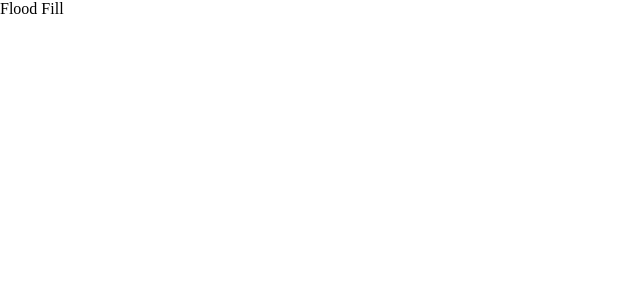
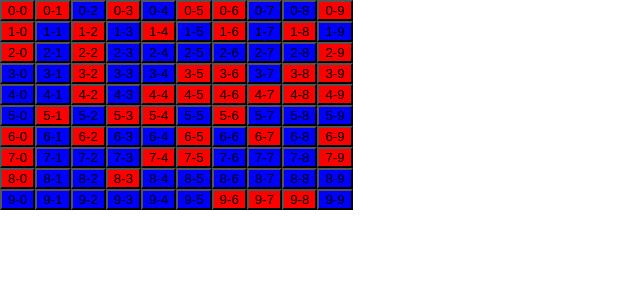
Before and after one commit to GreyHound87/flood-fill, a React (Vite) app: page / in a window 1280 px wide. Shown: the top 300 px of the page, without its empty margins (0-640 px from the left). Built offline with nearby package versions, Linux system fonts and the light colour scheme.

Commit message:
draft grid

```diff
--- a/src/App.tsx
+++ b/src/App.tsx
@@ -1,3 +1,49 @@
+import { useState } from 'react';
+
+type Color = 'red' | 'blue';
+type Grid = Color[][];
+
+const SIZE = 10;
+
+function createGrid(): Grid {
+  const grid: Grid = [];
+
+  for (let i = 0; i < SIZE; i++) {
+    const row: Color[] = [];
+
+    for (let j = 0; j < SIZE; j++) {
+      const color = Math.random() < 0.5 ? 'red' : 'blue';
+      row.push(color);
+    }
+
+    grid.push(row);
+  }
+
+  return grid;
+}
+
 export function App() {
-  return <main>Flood Fill</main>;
+  const [grid /* , setGrid */] = useState<Grid>(createGrid);
+
+  return (
+    <main>
+      {grid.map((row, i) => {
+        return (
+          // biome-ignore lint/suspicious/noArrayIndexKey: key is stable
+          <div key={i}>
+            {row.map((color, j) => {
+              return (
+                <button
+                  // biome-ignore lint/suspicious/noArrayIndexKey: key is stable
+                  key={`${i}-${j}`}
+                  type='button'
+                  style={{ backgroundColor: color }}
+                >{`${i}-${j}`}</button>
+              );
+            })}
+          </div>
+        );
+      })}
+    </main>
+  );
 }
```
